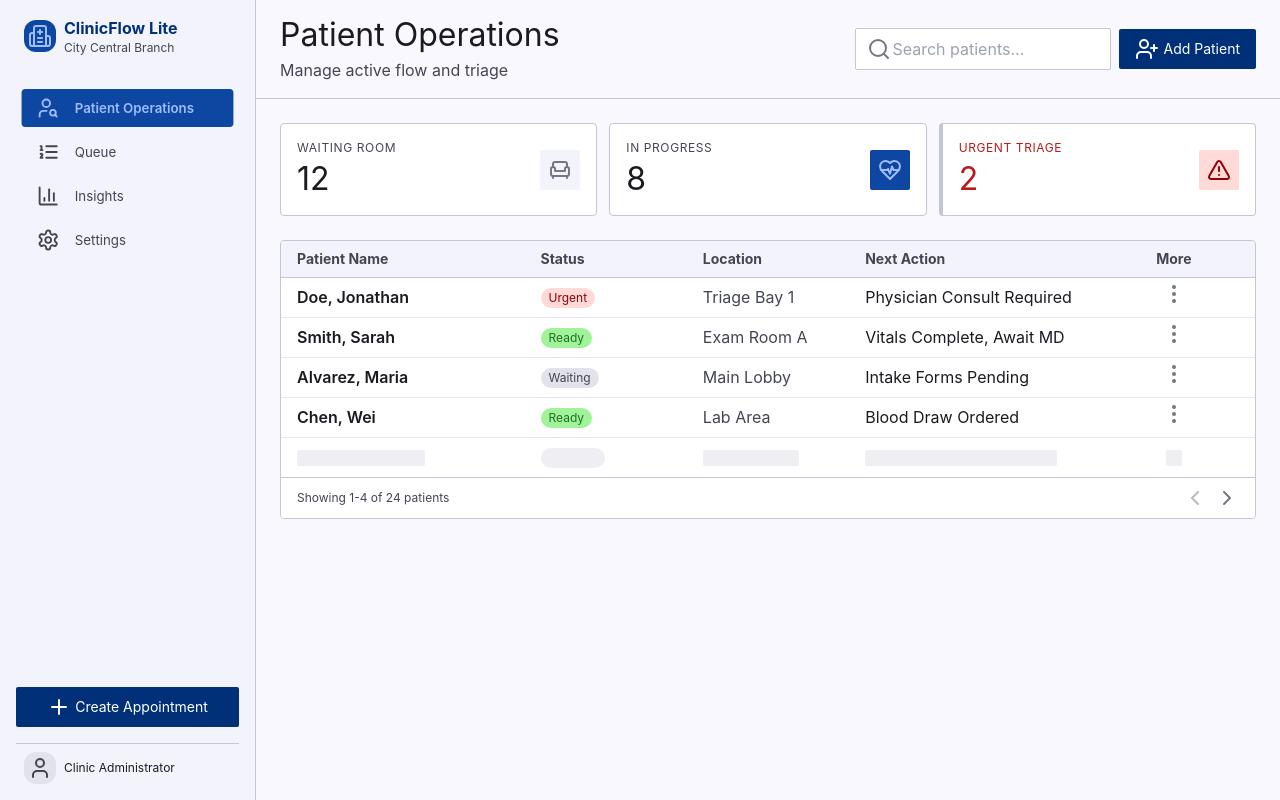
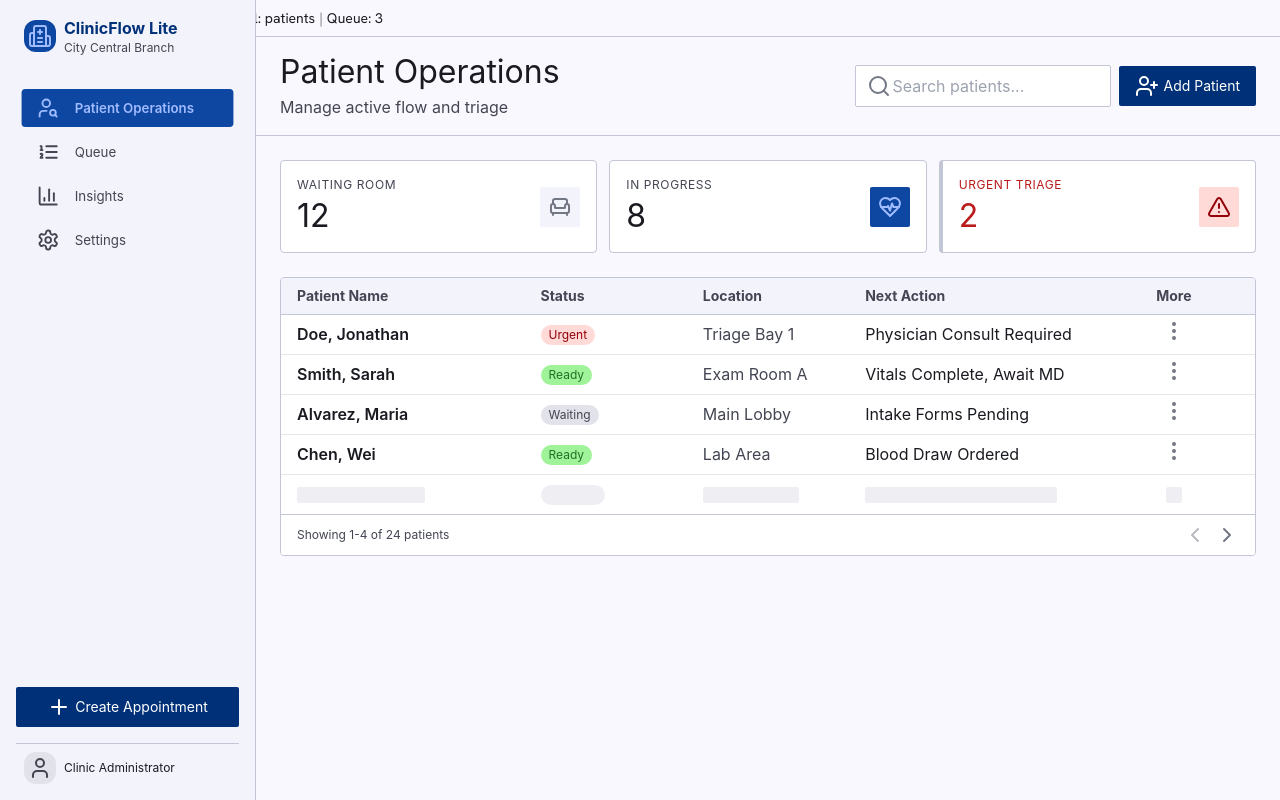
Before and after one commit to hikmetgulsesli/clinicflow-lite-6173ee26, a React (Vite) app: page / in a window 1280 px wide. Built offline with nearby package versions, Linux system fonts and the light colour scheme.

Commit message:
fix: US-001 - ClinicFlow Lite - app shell, state and persistence

```diff
--- a/src/App.tsx
+++ b/src/App.tsx
@@ -79,6 +79,17 @@ export default function App() {
     dispatch({ type: 'recover', state: resetClinicflowLiteState(getBrowserStorage()) });
   };
 
+  const storageMessage =
+    state.storageStatus === 'corrupt'
+      ? (state.lastError ?? 'Saved clinic workspace data could not be recovered.')
+      : state.storageStatus === 'unavailable'
+        ? 'Local storage is unavailable; clinic fixture is active.'
+        : state.storageStatus === 'restored'
+          ? 'Clinic workspace restored from local storage.'
+          : state.storageStatus === 'saved'
+            ? 'Clinic workspace saved locally.'
+            : 'Clinic workspace is ready.';
+
   const patientOperationsActions = {
     'create-appointment-1': () => navigate('queue'),
     'add-patient-2': openEditor,
@@ -159,6 +170,17 @@ export default function App() {
       data-storage-status={snapshot.storageStatus}
       className="min-h-screen bg-background text-on-surface"
     >
+      <section
+        aria-live="polite"
+        data-testid="clinicflow-shell-status"
+        className="border-b border-outline-variant bg-surface px-md py-sm text-label-md text-on-surface"
+      >
+        <span data-testid="clinicflow-storage-message">{storageMessage}</span>
+        <span className="mx-xs text-outline">|</span>
+        <span data-testid="clinicflow-active-panel">Panel: {snapshot.activePanel}</span>
+        <span className="mx-xs text-outline">|</span>
+        <span data-testid="clinicflow-queue-count">Queue: {snapshot.counts.queue}</span>
+      </section>
       {state.route === 'patient-operations' ? (
         <PatientOperationsClinicflowLite actions={patientOperationsActions} />
       ) : null}
```
